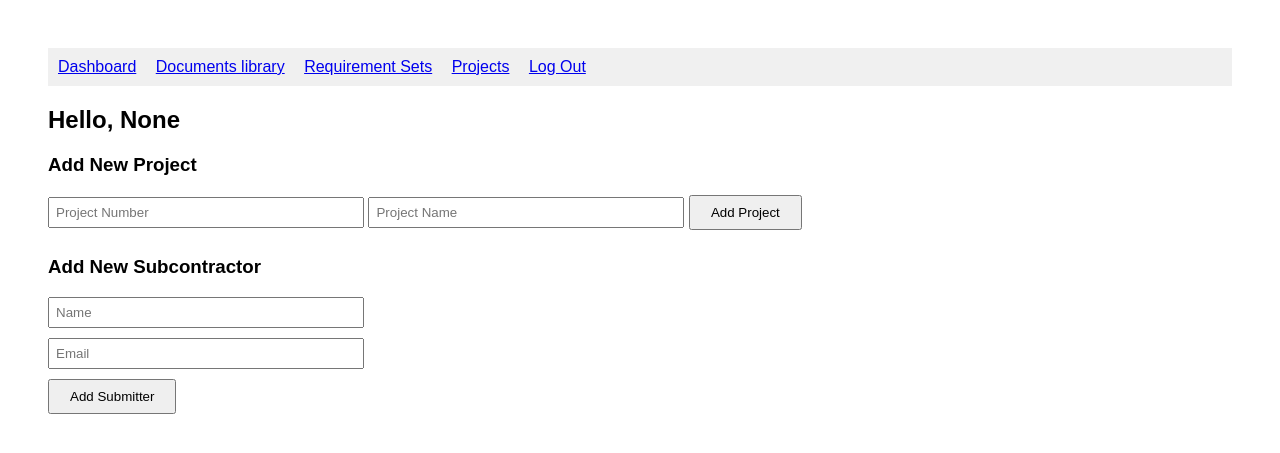
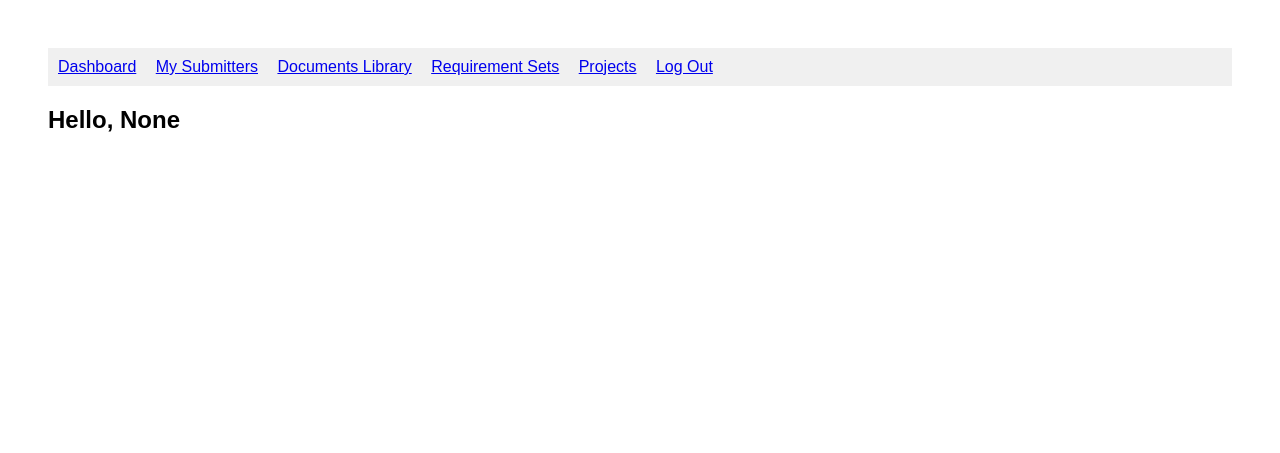
Before and after one commit to Klodmy/compliance, a Flask app: page /admin in a window 1280 px wide. Shown: the top 453 px of the page. Run offline with Flask 3, Linux system fonts and the light colour scheme; a user stored in the database is signed in; data comes from the database, SQL or seed files in the repository; both versions use the stored data as it was after the commit.

Commit message:
added logic for sub registration and login, logout, fixed novbars in admin dashboard

```diff
--- a/app.py
+++ b/app.py
@@ -67,6 +67,25 @@ def login():
 
 
 
+
+
+@app.route("/logout")
+def logout():
+
+    # clears session, returns to login page based on user's role
+    if session.get("admin"):
+        session.clear()
+        return redirect("/login")
+    elif session.get("submitter"):
+        session.clear()
+        return redirect("/submitter_login")
+    else:
+        session.clear()
+        return redirect("/")
+
+
+
+
 # registration
 @app.route("/registration", methods=['GET', 'POST'])
 def registration():
@@ -116,9 +135,7 @@ def admin():
 
     #if request.method == "POST":
 
-
-
-    # getting admin, submitters, projects
+   # getting admin, submitters, projects
     user = db.execute("SELECT * FROM admin_users WHERE id = ?", (session["id"],)).fetchone()
     subs = db.execute("SELECT * FROM submitting_users WHERE invited_by = ?", (session["id"],)).fetchall()
     projects = db.execute("SELECT * FROM project WHERE project_admin_id = ?", (user_id,)).fetchall()
@@ -319,8 +336,11 @@ def projects():
 
     return render_template("projects.html", projects=projects)
 
-@app.route("/add_submitter", methods=['GET', 'POST'])
-def add_submitter():
+
+
+
+@app.route("/my_submitters", methods=['GET', 'POST'])
+def my_submitters():
 
     db = get_db()
     user_id = session.get("id")
@@ -336,9 +356,67 @@ def add_submitter():
         # adding new user dummy data
         db.execute("INSERT INTO submitting_users (login, password, email, token, invited_by, name) VALUES (?, ?, ?, ?, ?, ?)", (str(randint(1, 1000)), str(randint(1, 1000)), email, new_token, user_id, name))
         db.commit()
-        return redirect("/add_submitter")
+        return redirect("/my_submitters")
 
     # get existing submitters
     submitters = db.execute("SELECT name, email FROM submitting_users WHERE invited_by = ?", (user_id,)).fetchall()
 
-    return render_template("add_submitter.html", submitters=submitters)
+    return render_template("my_submitters.html", submitters=submitters)
+
+
+
+
+
+@app.route("/registration/<token>", methods=["GET", "POST"])
+def submitter_registration(token):
+
+    db = get_db()
+    submitter = db.execute("SELECT * FROM submitting_users WHERE token = ?", (token,)).fetchone()
+
+    if request.method == "POST":
+
+        # getting new credentials
+        login = request.form.get("login")
+        password = request.form.get("password")
+        password2 = request.form.get("password2")
+
+        if login and password and password2 and submitter:
+            if password == password2:
+
+            # create new user in db
+                db.execute("UPDATE submitting_users SET login = ?, password = ? WHERE token = ?", (login, password, token))
+                db.commit()
+
+                # sands back to login
+                return redirect("/submitter_login")
+
+    # rendering registration page
+    return render_template("submitter_registration.html")
+
+
+
+
+
+
+@app.route("/submitter_login", methods=["GET", "POST"])
+def submitter_login():
+
+    db = get_db()
+
+    if request.method == "POST":
+
+        login = request.form.get("login")
+        password = request.form.get("password")
+
+        user = db.execute("SELECT * FROM submitting_users WHERE login = ?", (login,)).fetchone()
+
+        if user and password == user["password"]:
+
+            # initiating session
+            session["submitter"] = True
+            session["id"] = user["id"]
+
+            # redirect to sub dashboard
+            return redirect("/submitter_dashboard")
+
+    return render_template("submitter_login.html")
--- a/templates/admin.html
+++ b/templates/admin.html
@@ -17,7 +17,8 @@
 
     <nav style="background-color: #f0f0f0; padding: 10px;">
         <a href="/admin" style="margin-right: 15px;">Dashboard</a>
-        <a href="/documents_library" style="margin-right: 15px;">Documents library</a>
+        <a href="/my_submitters" style="margin-right: 15px;">My Submitters</a>
+        <a href="/documents_library" style="margin-right: 15px;">Documents Library</a>
         <a href="/my_sets" style="margin-right: 15px;">Requirement Sets</a>
         <a href="/projects" style="margin-right: 15px;">Projects</a>
         <a href="/logout">Log Out</a>
@@ -26,21 +27,5 @@
     <h2>Hello, {{ user['name'] }}</h2>
 
 
-    <h3>Add New Project</h3>
-    <form method="post">
-        <input type="hidden" name="submitted_form" value="add_project">
-        <input type="text" name="project_number" placeholder="Project Number">
-        <input type="text" name="project_name" placeholder="Project Name">
-        <button type="submit">Add Project</button>
-    </form>
-
-
-    <h3>Add New Subcontractor</h3>
-    <form method="post">
-        <input type="text" name="name" placeholder="Name" required><br>
-        <input type="email" name="email" placeholder="Email" required><br>
-        <button type="submit">Add Submitter</button>
-    </form>
-
 </body>
 </html>
--- a/templates/my_sets.html
+++ b/templates/my_sets.html
@@ -8,7 +8,10 @@
 
     <nav style="background-color: #f0f0f0; padding: 10px;">
         <a href="/admin" style="margin-right: 15px;">Dashboard</a>
-        <a href="/my_sets" style="margin-right: 15px;">My Requirement Sets</a>
+        <a href="/my_submitters" style="margin-right: 15px;">My Submitters</a>
+        <a href="/documents_library" style="margin-right: 15px;">Documents Library</a>
+        <a href="/my_sets" style="margin-right: 15px;">Requirement Sets</a>
+        <a href="/projects" style="margin-right: 15px;">Projects</a>
         <a href="/logout">Log Out</a>
     </nav>
 
```
Also changed, not shown: templates/documents_library.html (+10 -0 lines), templates/my_submitters.html (renamed from templates/add_submitter.html, +10 -0 lines), templates/projects.html (+10 -0 lines), templates/submitter_registration.html (added, +28 -0 lines), templates/submtter_login.html (added, +25 -0 lines), database.db.
